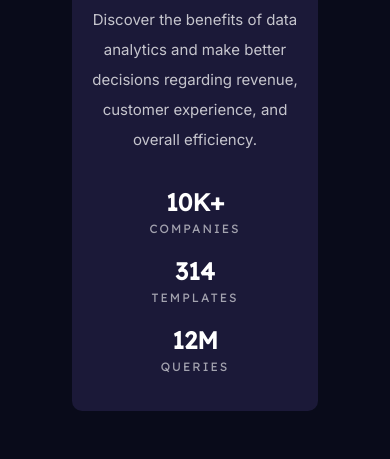
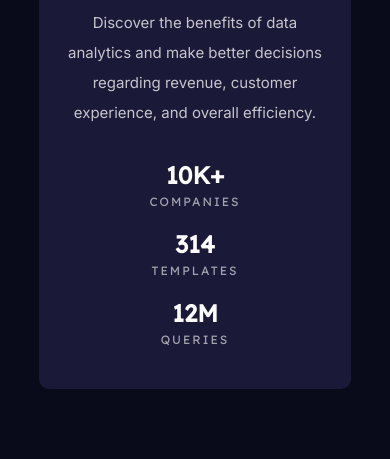
Before and after one commit to matthew-millard/stats-preview-card, a plain HTML site: page index.html in a window 390 px wide. Shown: the part 450-909 px from the top of the page. After the commit the page ends 878 px from the top, so only its background shows below. Drawn offline with Linux system fonts and the light colour scheme.

Commit message:
Fix mobilelayout

```diff
--- a/styles.css
+++ b/styles.css
@@ -39,7 +39,6 @@ body {
     display: flex;
     justify-content: center;
     align-items: center;
-    padding: 3rem;
 }
 
 /* text styles */
@@ -80,9 +79,9 @@ picture {
 .card {
     background-color:hsl(244, 38%, 16%);
     border-radius: 10px;
-    max-width: 400px;
-    margin-inline: 8%;
-
+    min-width: 200px;
+    max-width: 500px;
+    margin: 10%;
 }
 
 .container {
```
